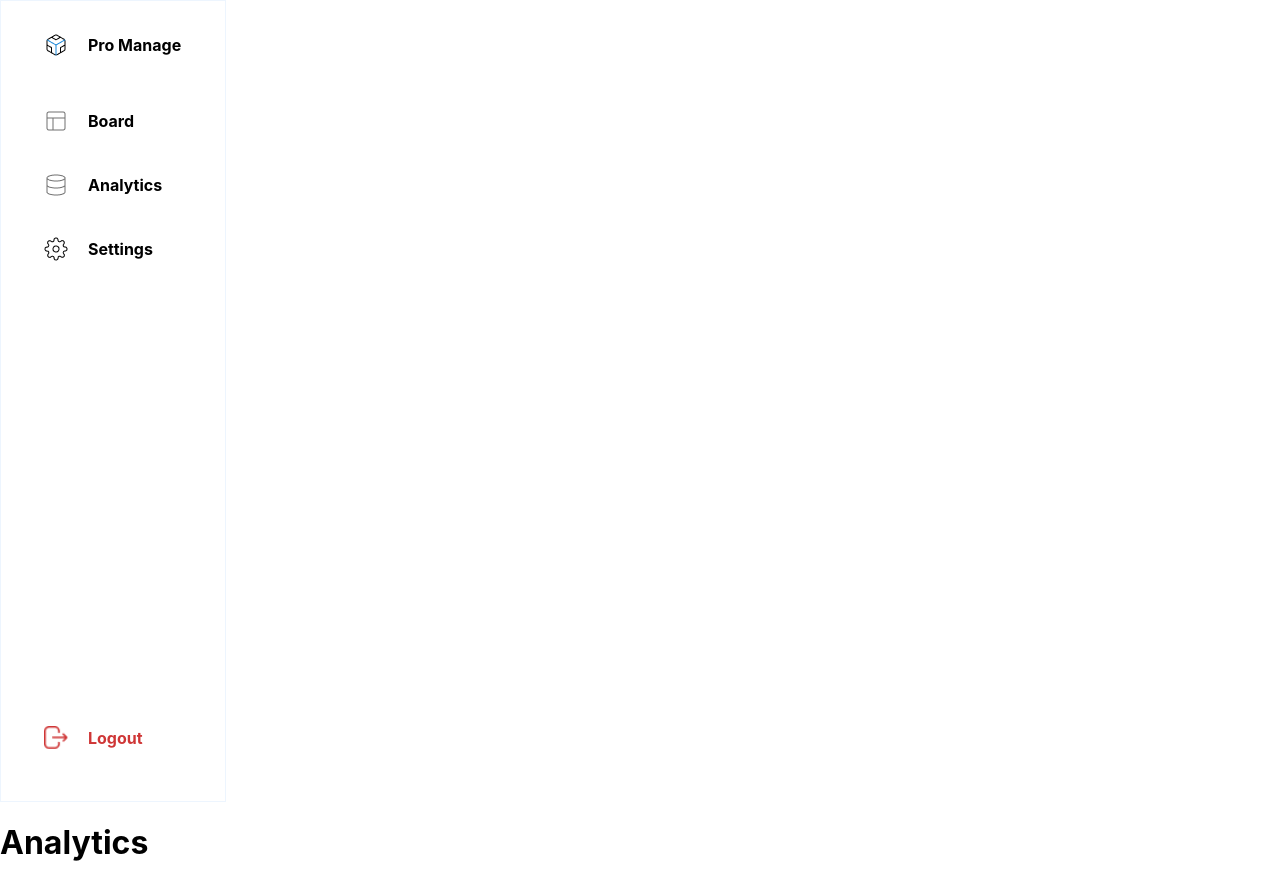
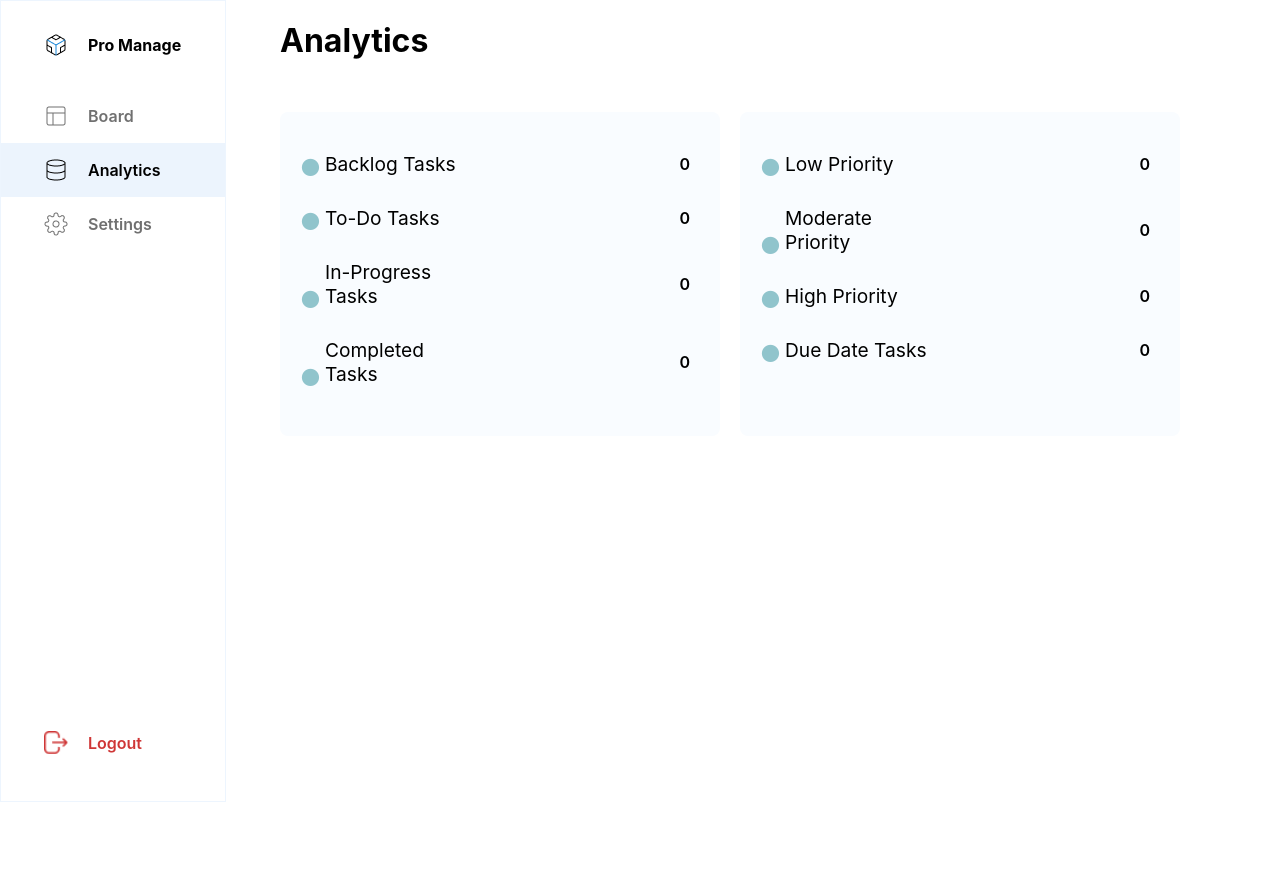
Before and after one commit to AmanMate/Pro_Manage_Frontend, a React (Create React App) app: page /analytics in a window 1280 px wide. After the commit the page ends 822 px from the top, so only its background shows below. Built offline with nearby package versions, Linux system fonts and the light colour scheme.

Commit message:
Analytics, Navbar and Settings frontend complete

```diff
--- a/src/components/Analytics/Analytics.css
+++ b/src/components/Analytics/Analytics.css
@@ -0,0 +1,69 @@
+.Nav-Analytics {
+    display: flex;
+}
+
+.Navbar {
+    width: 280px;
+}
+
+.Analytics {
+    width: 60%;
+    max-width: 900px;
+    min-width: 900px;
+    padding: 0px;
+    box-sizing: border-box;
+}
+
+.analystics-boxes {
+    display: flex;
+    flex-wrap: wrap;
+    gap: 20px;
+    padding-top: 30px;
+}
+
+.box {
+    flex: 1;
+    min-width: 100px;
+    border-radius: 8px;
+    background-color: #F9FCFF;
+}
+
+.inner-box {
+    display: flex;
+    justify-content: space-between;
+    padding: 30px 0px 30px 30px;
+}
+
+.category-count ul {
+    padding: 0;
+    margin: 0;
+    list-style-type: none;
+}
+
+.category-count li {
+    display: flex;
+    justify-content: space-between;
+    align-items: center;
+    padding: 10px 30px 20px 15px;
+    position: relative;
+}
+
+.category-count li::before {
+    content: '•';
+    position: absolute;
+    left: -15px;
+    bottom: 0px;
+    font-size: 55px;
+    color: #90C4CC;
+}
+
+.category-count li span {
+    flex: 1; /* Make the span take up remaining space */
+    margin-right: 200px;
+    font-size: larger;
+}
+
+.category-count li p {
+    margin: 0;
+    flex-shrink: 0; /* Prevent the p tag from shrinking */
+}
--- a/src/components/Analytics/Analytics.js
+++ b/src/components/Analytics/Analytics.js
@@ -1,22 +1,66 @@
-import React, {useState} from "react";
-import Navbar from "../Navbar/Navbar"
+import React from "react";
+import Navbar from "../Navbar/Navbar";
 import "./Analytics.css";
 
-export default function Analytics(){
-
-    return(
-        <div>
-            <Navbar/>
-            <div>
+export default function Analytics() {
+    return (
+        <div className="Nav-Analytics">
+            <div className="Navbar">
+                <Navbar />
+            </div>
+            <div className="Analytics">
                 <h1>Analytics</h1>
-                <h4></h4>
+                <div className="analystics-boxes">
+                    <div className="box">
+                        <div className="inner-box">
+                            <div className="category-count">
+                                <ul>
+                                    <li>
+                                        <span>Backlog Tasks</span>
+                                        <p>0</p>
+                                    </li>
+                                    <li>
+                                        <span>To-Do Tasks</span>
+                                        <p>0</p>
+                                    </li>
+                                    <li>
+                                        <span>In-Progress Tasks</span>
+                                        <p>0</p>
+                                    </li>
+                                    <li>
+                                        <span>Completed Tasks</span>
+                                        <p>0</p>
+                                    </li>
+                                </ul>
+                            </div>
+                        </div>
+                    </div>
+                    <div className="box">
+                        <div className="inner-box">
+                            <div className="category-count">
+                                <ul>
+                                    <li>
+                                        <span>Low Priority</span>
+                                        <p>0</p>
+                                    </li>
+                                    <li>
+                                        <span>Moderate Priority</span>
+                                        <p>0</p>
+                                    </li>
+                                    <li>
+                                        <span>High Priority</span>
+                                        <p>0</p>
+                                    </li>
+                                    <li>
+                                        <span>Due Date Tasks</span>
+                                        <p>0</p>
+                                    </li>
+                                </ul>
+                            </div>
+                        </div>
+                    </div>
+                </div>
             </div>
-
-
-
-
-
         </div>
-    )
-
+    );
 }
--- a/src/components/Navbar/Navbar.css
+++ b/src/components/Navbar/Navbar.css
@@ -2,6 +2,9 @@ a {
     cursor: pointer;
   }
 
+p {
+  font-weight: 600;
+}
 
   .nav-wrapper {
     border: 1px solid #EDF5FE;
@@ -28,9 +31,31 @@ a {
     line-height: 24px;
   }
 
+  .nav-wrapper p {
+    font-size: 16px;
+    text-align: left;
+    margin: 0px;
+    line-height: 24px;
+  }
+
   .submenu {
     display: flex;
-    padding: 20px 43px;
+    padding: 15px 43px;
+    color: #707070;
+    background-color: #fff;
+  }
+
+  .submenu.active {
+    color: #000000;
+    background-color: #4391ED1A;
+  }
+
+  .submenu img {
+    transition: filter 0.3s;
+  }
+
+  .submenu.active img {
+    filter: brightness(0);
   }
 
   .logout {
--- a/src/components/Navbar/Navbar.js
+++ b/src/components/Navbar/Navbar.js
@@ -1,57 +1,61 @@
-import React from "react";
+import React, { useState, useEffect } from "react";
 import "./Navbar.css";
 import Vector from "../../assets/icons/Vector.png";
 import layout from "../../assets/icons/layout.png";
 import database from "../../assets/icons/database.png";
 import settings from "../../assets/icons/settings.png";
 import Logout from "../../assets/icons/Logout.png";
-import { useNavigate } from "react-router-dom";
+import { useNavigate, useLocation } from "react-router-dom";
 
 export default function Navbar() {
+  const navigate = useNavigate();
+  const location = useLocation();
+  const [active, setActive] = useState("");
 
-  const navigate = useNavigate();
+  useEffect(() => {
+    setActive(location.pathname.substring(1));
+  }, [location.pathname]);
+
+  const handleNavigation = (path, name) => {
+    setActive(name);
+    navigate(path);
+  };
 
   return (
-    <div>
     <div className="nav-wrapper">
-        <div className="logo-name">
-          <img src={Vector}
-            alt="Logo"
-          />
+      <div className={`logo-name ${active ? "active" : ""}`}>
+        <img src={Vector} alt="Logo" />
         <h1>Pro Manage</h1>
       </div>
 
-        <div>
-          <nav>
+      <nav className="active-button">
         <a
-              className="submenu"
-              onClick={() => navigate("/board")}
+          className={`submenu ${active === "board" ? "active" : ""}`}
+          onClick={() => handleNavigation("/board", "board")}
         >
-              <img src={layout} alt="Board Page"/>
-              <h1>Board</h1>
+          <img src={layout} alt="Board Page" />
+          <p>Board</p>
         </a>
         <a
-              className="submenu"
-              onClick={() => navigate("/analytics")}
+          className={`submenu ${active === "analytics" ? "active" : ""}`}
+          onClick={() => handleNavigation("/analytics", "analytics")}
         >
-              <img src={database} alt="Analytics Page"/>
-              <h1>Analytics</h1>
+          <img src={database} alt="Analytics Page" />
+          <p>Analytics</p>
         </a>
         <a
-              className="submenu"
-              onClick={() => navigate("/settings")}
+          className={`submenu ${active === "settings" ? "active" : ""}`}
+          onClick={() => handleNavigation("/settings", "settings")}
         >
           <img src={settings} alt="Settings Page" />
-              <h1>Settings</h1>
+          <p>Settings</p>
         </a>
       </nav>
-        </div>
 
       <a className="logout submenu">
         <img src={Logout} alt="Logout" />
-          <h1>Logout</h1>
+        <p className="logout-text">Logout</p>
       </a>
-      </div>
     </div>
   );
 }
--- a/src/components/Settings/Settings.css
+++ b/src/components/Settings/Settings.css
@@ -1,6 +1,5 @@
 .Nav-Settings {
   display: flex;
-    /* flex-direction: column; */
 }
 
 .Navbar {
@@ -10,28 +9,30 @@
 .settings {
   display: flex;
   flex-direction: column;
-    /* align-items: center; */
+  width: 100%;
 }
 
 .sett-text {
-    margin-left: 60px ;
-    margin-bottom: 20px;
+  margin-bottom: 10px;
+  margin-left: 58px;
+  font-size:x-large;
 }
 
 .allInputs {
   display: flex;
   flex-direction: column;
-    gap: 10px;
+  flex-wrap: wrap;
 }
 
 .input-wrapper {
   position: relative;
   width: 100%;
   max-width: 400px;
+  flex: 1;
 }
 
 .input-icon {
-    position:absolute;
+  position: absolute;
   left: 70px;
   top: 50%;
   transform: translateY(-50%);
@@ -39,15 +40,22 @@
   height: 30px;
 }
 
+
 input[type="text"],
 input[type="email"],
 input[type="password"] {
   width: 100%;
-    padding: 10px 10px 10px 50px; /* Adjust padding for icon space */
+  padding: 10px 10px 10px 50px;
   box-sizing: border-box;
 }
 
 .updateBtn {
   margin-top: 20px;
+  margin-left: 58px;
   padding: 10px 20px;
+  max-width: 400px;
+  width: 100%;
+  color: white;
+  background: #17A2B8;
+  border: 1px solid #D0D0D0;
 }
--- a/src/components/Settings/Settings.js
+++ b/src/components/Settings/Settings.js
@@ -3,8 +3,8 @@ import Navbar from "../Navbar/Navbar";
 import "./Settings.css";
 import User from "../../assets/icons/Frame 1036.png";
 import Email from "../../assets/icons/mdi-light_email.png";
-import oldPassword from "../../assets/icons/lock.png";
-import newPassword from "../../assets/icons/lock.png";
+import Password from "../../assets/icons/lock.png";
+
 
 export default function Settings() {
   const [updateData, setUpdateData] = useState({
@@ -29,7 +29,7 @@ export default function Settings() {
       </div>
       <div className="settings">
         <div className="sett-text">
-          <h1>Settings</h1>
+          <p>Settings</p>
         </div>
         <div className="allInputs">
           <div className="input-wrapper">
@@ -41,11 +41,11 @@ export default function Settings() {
             <input type="email" name="email" placeholder="Update Email" onChange={handleUpdate} />
           </div>
           <div className="input-wrapper">
-            <img src={oldPassword} alt="Old Password Icon" className="input-icon" />
+            <img src={Password} alt="Old Password Icon" className="input-icon" />
             <input type="password" name="oldPassword" placeholder="Old Password" onChange={handleUpdate} />
           </div>
           <div className="input-wrapper">
-            <img src={newPassword} alt="New Password Icon" className="input-icon" />
+            <img src={Password} alt="New Password Icon" className="input-icon" />
             <input type="password" name="newPassword" placeholder="New Password" onChange={handleUpdate} />
           </div>
         </div>
```
Also changed, not shown: src/assets/icons/settings.png, src/assets/icons/view.png (added). Lines whose indentation alone changed are shown as unchanged.
